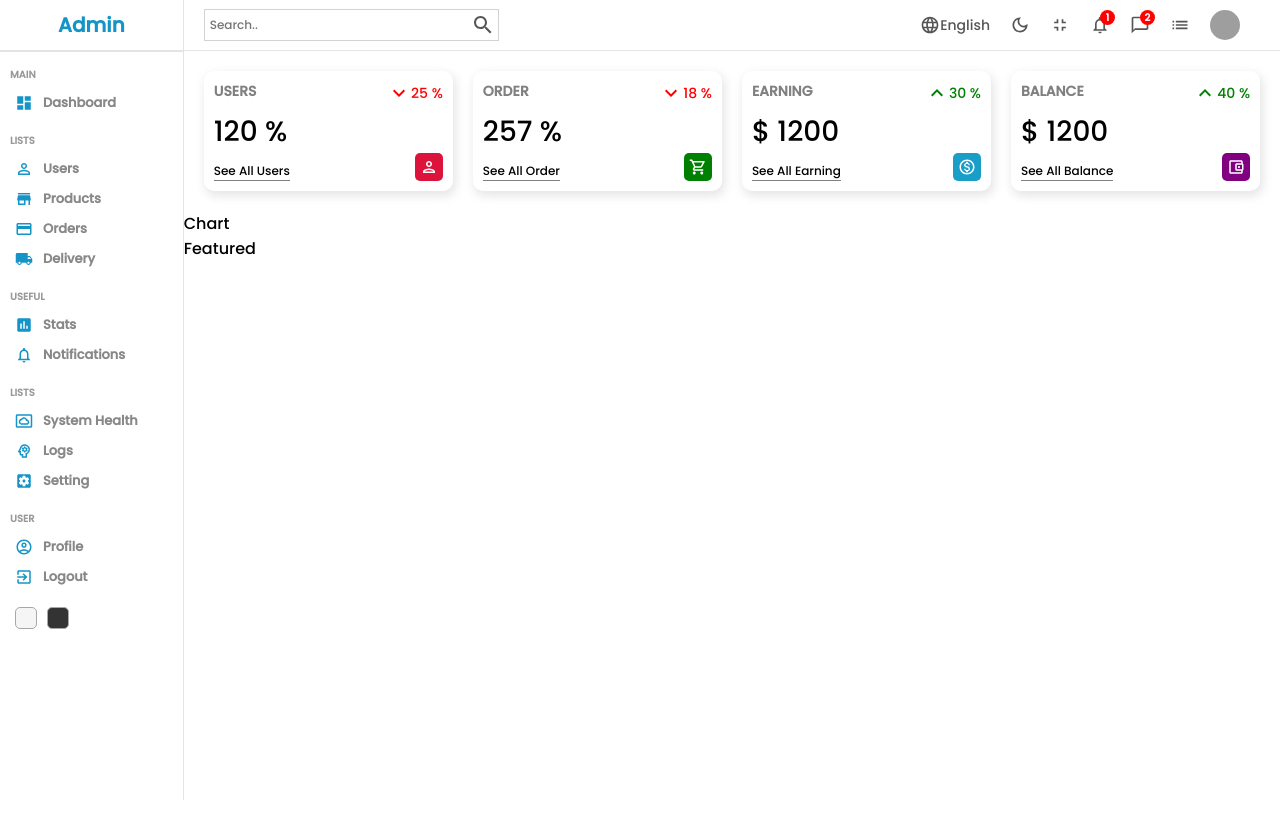
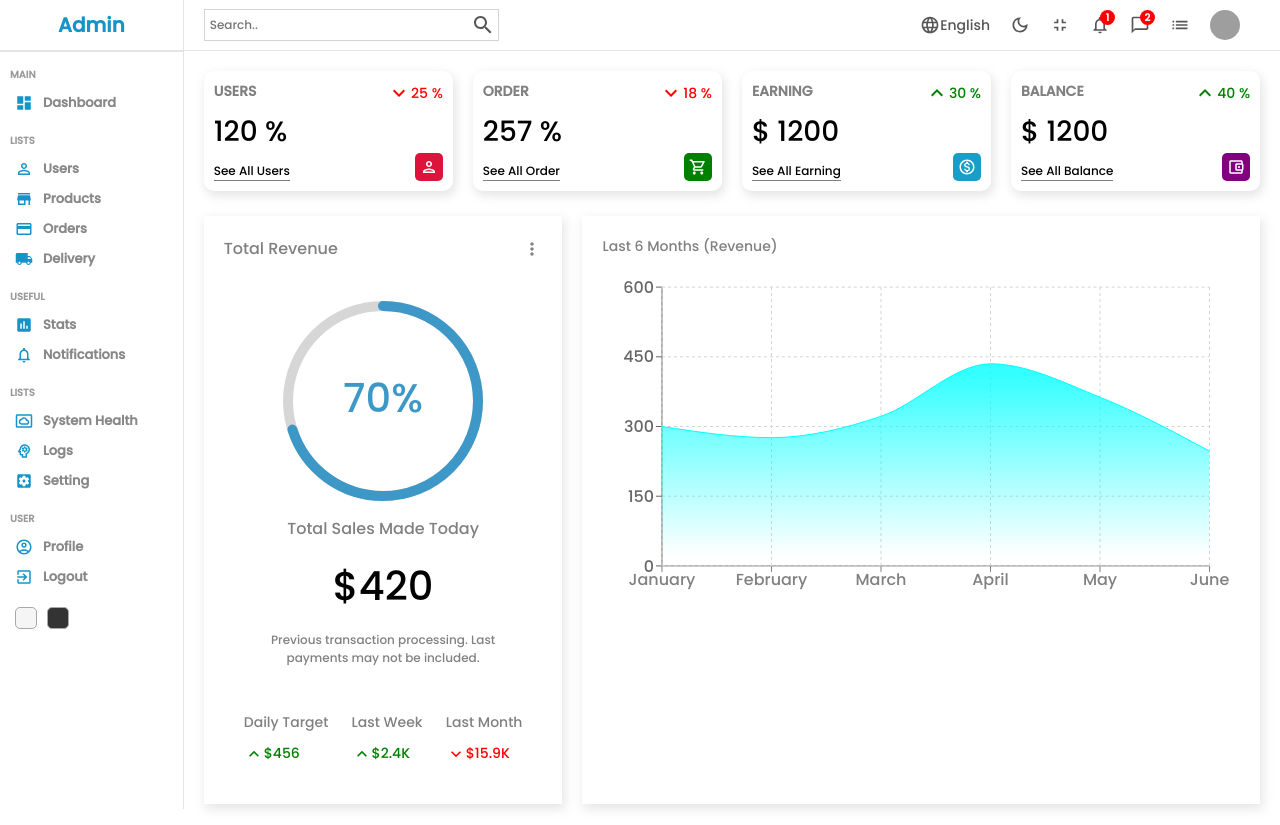
Before and after one commit to rakhaaa/react-dashboard, a React (Create React App) app: page / in a window 1280 px wide. Before the commit the page ends 800 px from the top, so only its background shows below. Built offline with nearby package versions, Linux system fonts and the light colour scheme; grey boxes are pictures that could not be loaded.

Commit message:
first commit

```diff
--- a/package.json
+++ b/package.json
@@ -11,8 +11,10 @@
     "@testing-library/react": "^13.4.0",
     "@testing-library/user-event": "^13.5.0",
     "react": "^18.2.0",
+    "react-circular-progressbar": "^2.1.0",
     "react-dom": "^18.2.0",
-    "react-scripts": "5.0.1",
+    "react-scripts": "^5.0.1",
+    "recharts": "^2.1.16",
     "sass": "^1.56.1",
     "web-vitals": "^2.1.4"
   },
--- a/src/components/chart/Chart.jsx
+++ b/src/components/chart/Chart.jsx
@@ -1,9 +1,55 @@
-import React from 'react'
+import "./chart.scss";
+import {
+  AreaChart,
+  Area,
+  XAxis,
+  YAxis,
+  CartesianGrid,
+  Tooltip,
+  ResponsiveContainer,
+} from "recharts";
+
+const data = [
+  { name: "January", total: 300 },
+  { name: "February", total: 276 },
+  { name: "March", total: 322 },
+  { name: "April", total: 435 },
+  { name: "May", total: 363 },
+  { name: "June", total: 247 }
+];
 
 const Chart = () => {
   return (
-    <div className='chart'>Chart</div>
-  )
-}
+    <div className="chart">
+      <div className="title">Last 6 Months (Revenue)</div>
+      <ResponsiveContainer width="100%" aspect={2 / 1}>
+        <AreaChart
+          width={730}
+          height={250}
+          data={data}
+          margin={{ top: 10, right: 30, left: 0, bottom: 0 }}
+        >
+          <defs>
+            <linearGradient id="colorTotal" x1="0" y1="0" x2="0" y2="1">
+              <stop offset="5%" stopColor="aqua" stopOpacity={0.8} />
+              <stop offset="95%" stopColor="aqua" stopOpacity={0} />
+            </linearGradient>
+          </defs>
+          <XAxis dataKey="name" stroke="gray" />
+          <YAxis />
+          <CartesianGrid strokeDasharray="3 3" className="chartGrid" />
+          <Tooltip />
+          <Area
+            type="monotone"
+            dataKey="total"
+            stroke="aqua"
+            fillOpacity={1}
+            fill="url(#colorTotal)"
+          />
+        </AreaChart>
+      </ResponsiveContainer>
+    </div>
+  );
+};
 
-export default Chart
+export default Chart;
--- a/src/components/chart/chart.scss
+++ b/src/components/chart/chart.scss
@@ -0,0 +1,16 @@
+.chart {
+  flex: 4;
+  --webkit-box-shadow: 2px 4px 10px 1px rgba(0, 0, 0, 0.47);
+  box-shadow: 2px 4px 10px 1px rgba(201, 201, 201, 0.47);
+  padding: 20px;
+
+  .title {
+    font-size: 14px;
+    color: gray;
+    margin-bottom: 20px;
+  }
+
+  .chartGrid {
+    stroke: rgb(211, 211, 211);
+  }
+}
--- a/src/components/featured/Featured.jsx
+++ b/src/components/featured/Featured.jsx
@@ -1,9 +1,54 @@
-import React from 'react'
+import "./featured.scss";
+import {
+  MoreVert,
+  KeyboardArrowUp,
+  KeyboardArrowDown,
+} from "@mui/icons-material";
+import { CircularProgressbar } from "react-circular-progressbar";
+import "react-circular-progressbar/dist/styles.css";
 
 const Featured = () => {
   return (
-    <div className='featured'>Featured</div>
-  )
-}
+    <div className="featured">
+      <div className="top">
+        <h1 className="title">Total Revenue</h1>
+        <MoreVert fontSize="small" />
+      </div>
+      <div className="bottom">
+        <div className="featuredChart">
+          <CircularProgressbar value={70} text={"70%"} strokeWidth={5} />
+        </div>
+        <p className="title">Total sales made today</p>
+        <p className="amount">$420</p>
+        <p className="desc">
+          Previous transaction processing. Last payments may not be included.
+        </p>
+        <div className="summary">
+          <div className="item">
+            <div className="itemTitle">Daily Target</div>
+            <div className="itemResult positive">
+              <KeyboardArrowUp fontSize="small" />
+              <div className="itemAmount">$456</div>
+            </div>
+          </div>
+          <div className="item">
+            <div className="itemTitle">Last Week</div>
+            <div className="itemResult positive">
+              <KeyboardArrowUp fontSize="small" />
+              <div className="itemAmount">$2.4K</div>
+            </div>
+          </div>
+          <div className="item">
+            <div className="itemTitle">Last Month</div>
+            <div className="itemResult negative">
+              <KeyboardArrowDown fontSize="small" />
+              <div className="itemAmount">$15.9K</div>
+            </div>
+          </div>
+        </div>
+      </div>
+    </div>
+  );
+};
 
-export default Featured
+export default Featured;
--- a/src/components/featured/featured.scss
+++ b/src/components/featured/featured.scss
@@ -0,0 +1,82 @@
+.featured {
+  flex: 2;
+  --webkit-box-shadow: 2px 4px 10px 1px rgba(0, 0, 0, 0.47);
+  box-shadow: 2px 4px 10px 1px rgba(201, 201, 201, 0.47);
+  padding: 20px;
+
+  .top {
+    display: flex;
+    align-items: center;
+    justify-content: space-between;
+    color: gray;
+
+    .title {
+      font-size: 16px;
+      font-weight: 500;
+    }
+  }
+
+  .bottom {
+    padding: 20px;
+    margin-top: 20px;
+    display: flex;
+    flex-direction: column;
+    align-items: center;
+    justify-content: center;
+    gap: 15px;
+  }
+
+  .featuredChart {
+    width: 200px;
+    height: 200px;
+  }
+
+  .title {
+    font-weight: 500;
+    color: gray;
+    text-transform: capitalize;
+  }
+
+  .amount {
+    font-size: 40px;
+  }
+
+  .desc {
+    font-weight: 300;
+    font-size: 12px;
+    color: gray;
+    text-align: center;
+  }
+
+  .summary {
+    width: 100%;
+    display: flex;
+    align-items: center;
+    justify-content: space-between;
+    margin-top: 30px;
+
+    .item {
+      text-align: center;
+
+      .itemTitle {
+        font-size: 14px;
+        color: gray;
+      }
+
+      .itemResult {
+        display: flex;
+        align-items: center;
+        margin-top: 10px;
+        font-size: 14px;
+
+        &.positive {
+          color: green;
+        }
+
+        &.negative {
+          color: red;
+        }
+      }
+    }
+  }
+}
--- a/src/pages/home/Home.jsx
+++ b/src/pages/home/Home.jsx
@@ -13,8 +13,8 @@ const Home = () => {
         <Navbar />
         <WidgetList />
         <div className="charts">
+          <Featured />
           <Chart />
-          <Featured />
         </div>
       </div>
     </div>
--- a/src/pages/home/home.scss
+++ b/src/pages/home/home.scss
@@ -4,10 +4,14 @@
   .homeContainer {
     flex: 6;
 
-    .widgets {
+    .widgets, .charts {
       display: flex;
       padding: 20px;
       gap: 20px;
     }
+
+    .charts {
+      padding: 5px 20px;
+    }
   }
 }
```
Also changed, not shown: 2 other files (tests, documents, lock files or other folders).
